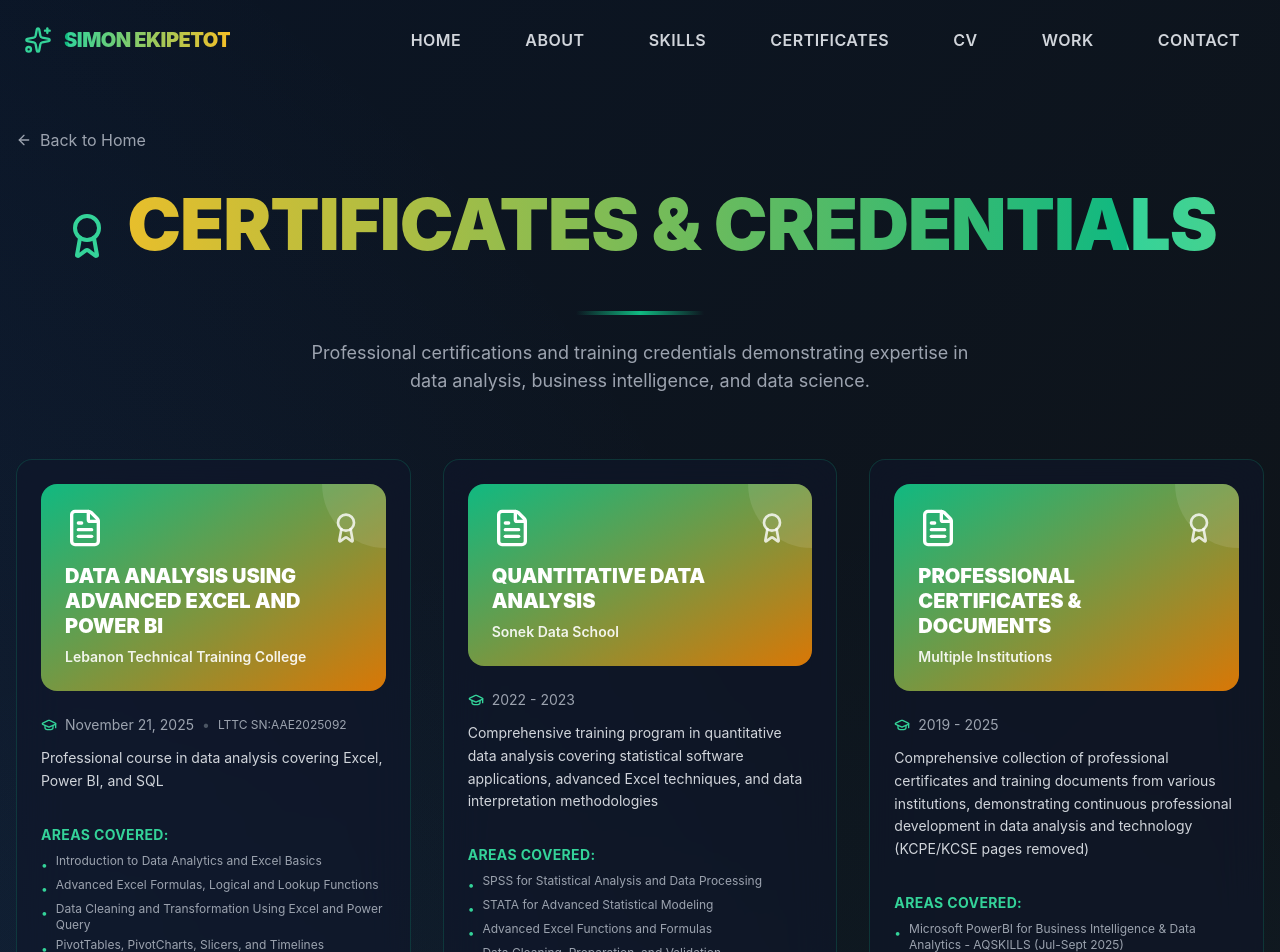
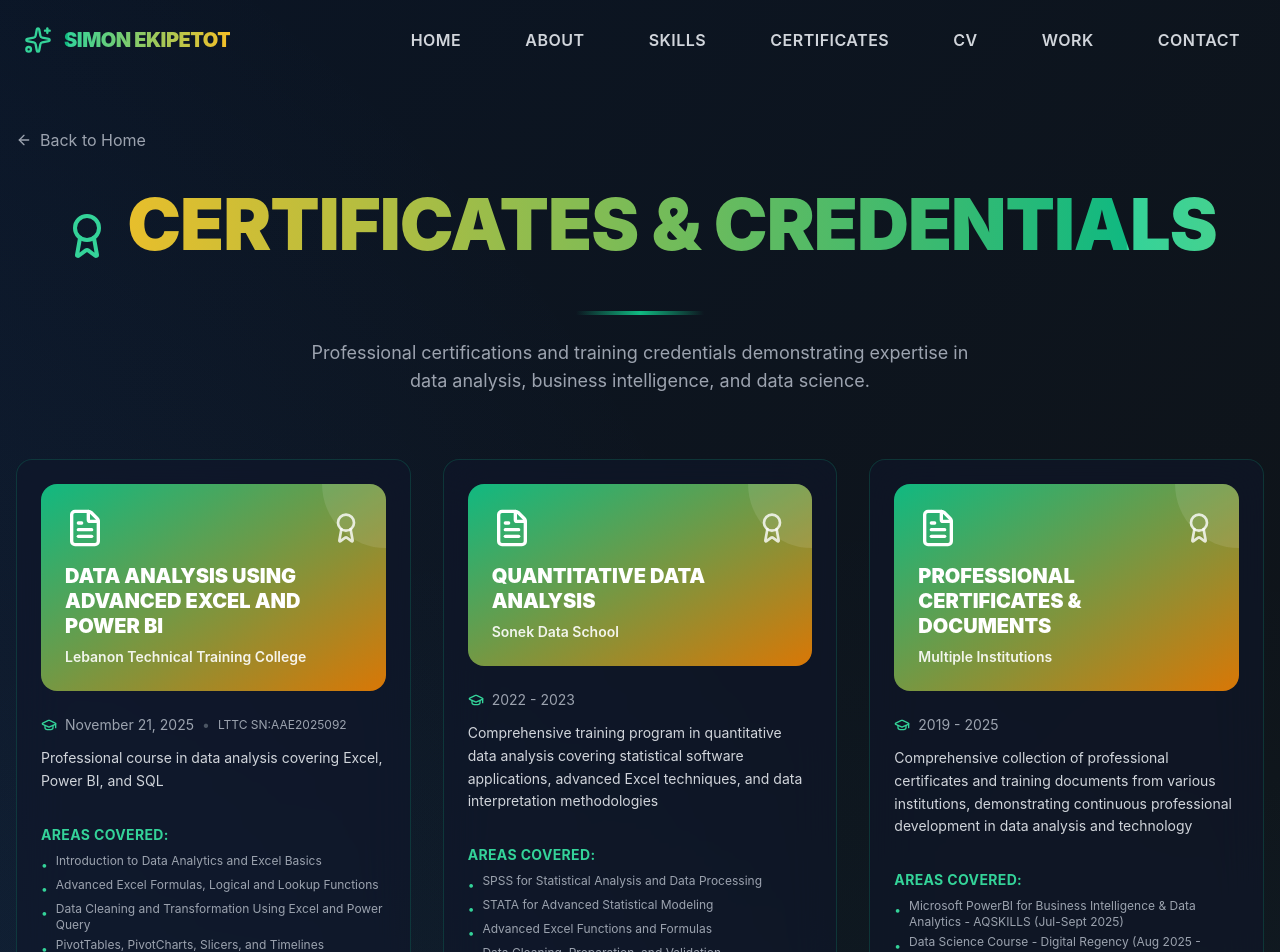
Before and after one commit to jeremydev-c/simon-portfolio, a Next.js app: page /certificates in a window 1280 px wide. Shown: the top 952 px of the page. Built offline with nearby package versions, Linux system fonts and the light colour scheme.

Commit message:
Remove KCPE/KCSE reference from certificate description

```diff
--- a/app/certificates/page.tsx
+++ b/app/certificates/page.tsx
@@ -59,7 +59,7 @@ export default function Certificates() {
       date: '2019 - 2025',
       type: 'pdf',
       filename: 'SIMON_EKIPETOT_DOCUMENTS_CLEAN.pdf',
-      description: 'Comprehensive collection of professional certificates and training documents from various institutions, demonstrating continuous professional development in data analysis and technology (KCPE/KCSE pages removed)',
+      description: 'Comprehensive collection of professional certificates and training documents from various institutions, demonstrating continuous professional development in data analysis and technology',
       topics: [
         'Microsoft PowerBI for Business Intelligence & Data Analytics - AQSKILLS (Jul-Sept 2025)',
         'Data Science Course - Digital Regency (Aug 2025 - Present)',
```
